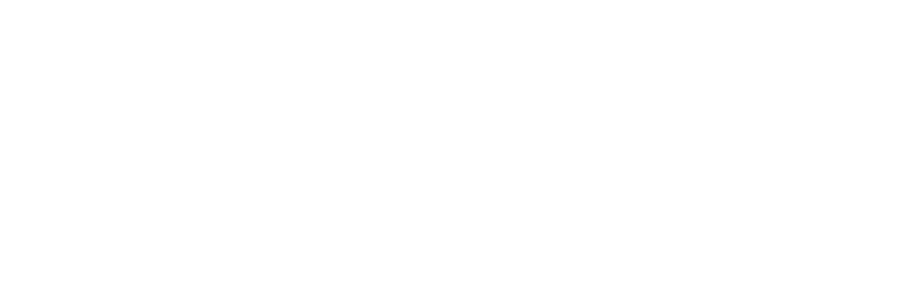
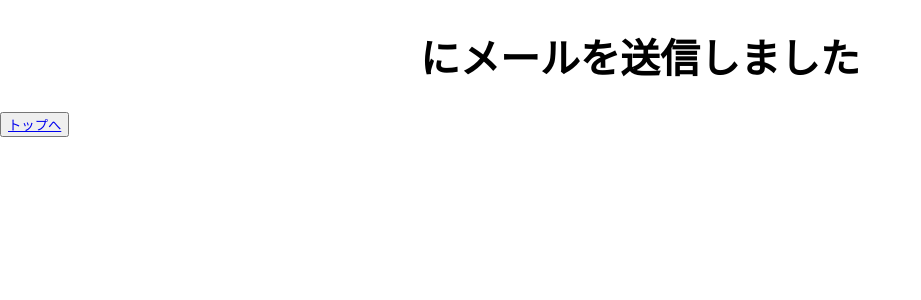
Before and after one commit to HICS-ppp/test2, a React (Create React App) app: page /passinquiry_mail_send in a window 1280 px wide. Before the commit this address had no page. Shown: the top 300 px of the page, without its empty margins (0-921 px from the left). Built offline with nearby package versions, Linux system fonts and the light colour scheme.

Commit message:
12/1
米村

```diff
--- a/src/App.tsx
+++ b/src/App.tsx
@@ -12,6 +12,7 @@ import Gest from "./gest/gest";
 import Loginloading from "./login/login_loading";
 import Passchangecom from "./passinquiry/passchangecom";
 import Passchange from "./passinquiry/passchange";
+import Passinquiry_mail_send from "./passinquiry/passinquiry_mail_send";
 
 
 
@@ -31,6 +32,7 @@ function App() {
             <Route path={'/login_loading'} element={<Loginloading/>}/>
             <Route path={'/passchangecom'} element={<Passchangecom/>}/>
             <Route path={'/passchange'} element={<Passchange/>}/>
+            <Route path={'/passinquiry_mail_send'} element={<Passinquiry_mail_send/>}/>
 
 
           </Routes>
--- a/src/passinquiry/passinquiry.tsx
+++ b/src/passinquiry/passinquiry.tsx
@@ -5,30 +5,35 @@ import {Navigate,Link} from "react-router-dom";
 import "./passinquiry.css"
 import {getDatabase, onValue, ref} from "firebase/database";
 
-
 const Passinquiry = () => {
 
-    const db = getDatabase()
 /*    setmail(ref(db, "Users/" + userid + "/pass"))*/
 
 
+    const dbi = "u"
+    const db = getDatabase()
+    const dbID = (ref(db,"Users/ueda/pass"))
 
     const useri = (e:any) => {
 
-        e.preventDefault();
+/*        e.preventDefault();*/
+    /*    localStorage.removeItem("Userid")*/
 
-      const dbID = (ref(db,"Users/ueda/mailaddress"))
       onValue(dbID, (snapshot) => {
           let aaa = snapshot.val()
           localStorage.setItem('Userid',aaa)
       })
-        window.location.href ="/passchange"
+      /*  window.location.href ="/passinquiry_mail_send"*/
 
+        const dbid = localStorage.getItem('Userid')
 
+        if(dbid==dbi){
+            alert("取得成功")
+
+        }else{
+            alert("取得できてない")
+        }
     }
-
-
-
 
     return (
         <>
@@ -63,7 +68,6 @@ const Passinquiry = () => {
 
               {/*      <p>{value}</p>*/}
 
-
                 </div>
                 </form>
 
--- a/src/passinquiry/passinquiry_mail_send.tsx
+++ b/src/passinquiry/passinquiry_mail_send.tsx
@@ -5,9 +5,42 @@ import {getAuth, isSignInWithEmailLink, sendSignInLinkToEmail, signInWithEmailLi
 import {Link} from "react-router-dom";
 
 
+
+
+
+
+
+
 const Passinquirymail = () => {
 
+   const dbid = localStorage.getItem("Userid");
+   const dbi = "u"
 
+   if(dbid==dbi){
+       alert("取得")
+
+   }else{
+       alert("取得できてない")
+   }
+
+
+
+
+    return(
+
+        <form>
+            <h1>{dbid}にメールを送信しました</h1>
+            <button><Link to={`/`}>トップへ</Link></button>
+        </form>
+
+    )
+};
+export default Passinquirymail;
+
+
+
+
+/*
     const userid = localStorage.getItem('userid');
     const [mail, setmail] = useState<any>('');
 
@@ -18,14 +51,4 @@ const Passinquirymail = () => {
         localStorage.setItem('UserID', aaa)
     })
     const dbID = localStorage.getItem('UserID')
-
-    return(
-
-        <form>
-            <h1>{dbID}にメールを送信しました</h1>
-            <button><Link to={`/`}>トップへ</Link></button>
-        </form>
-
-    )
-};
-export default Passinquirymail;
+*/
```
